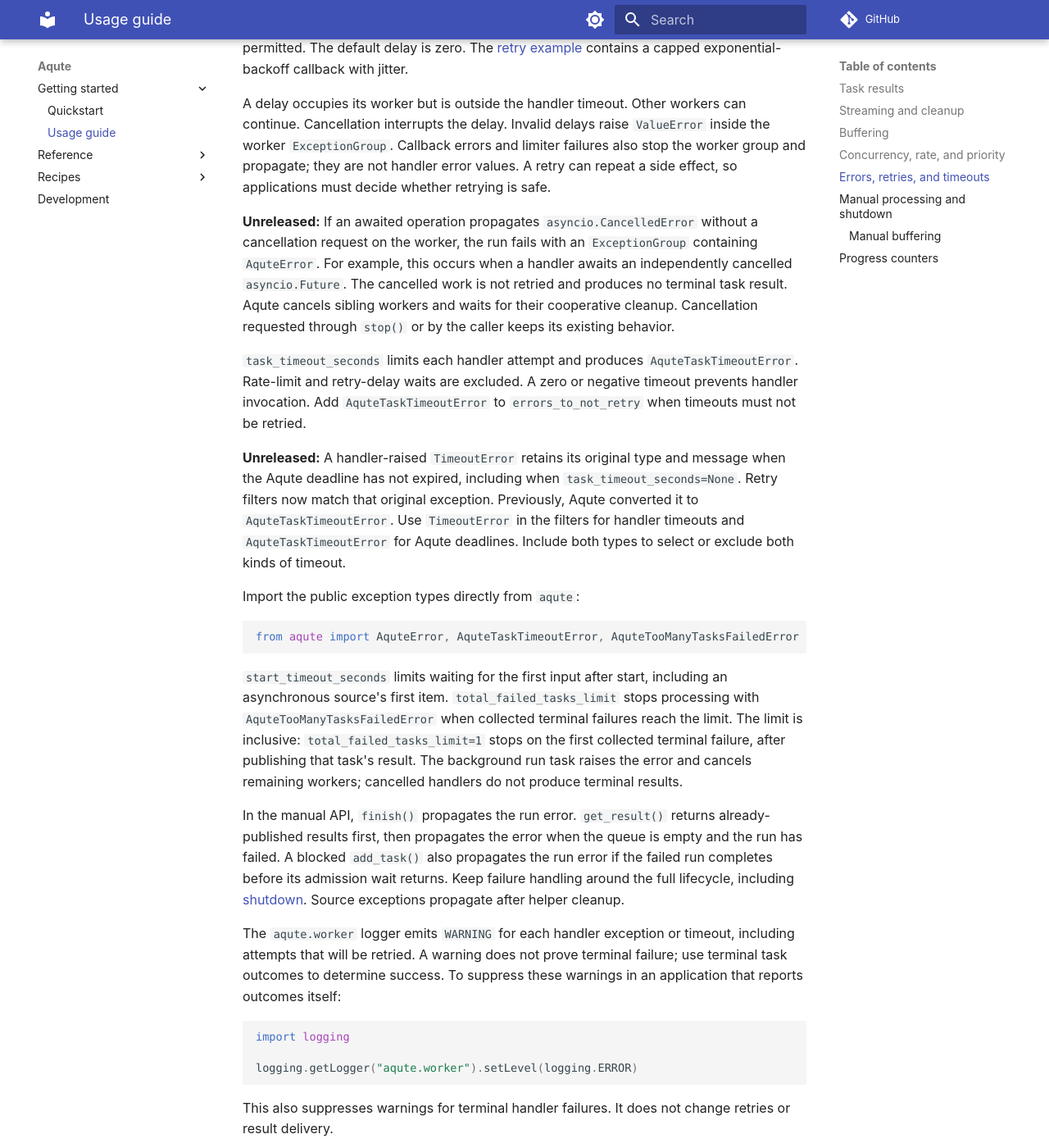
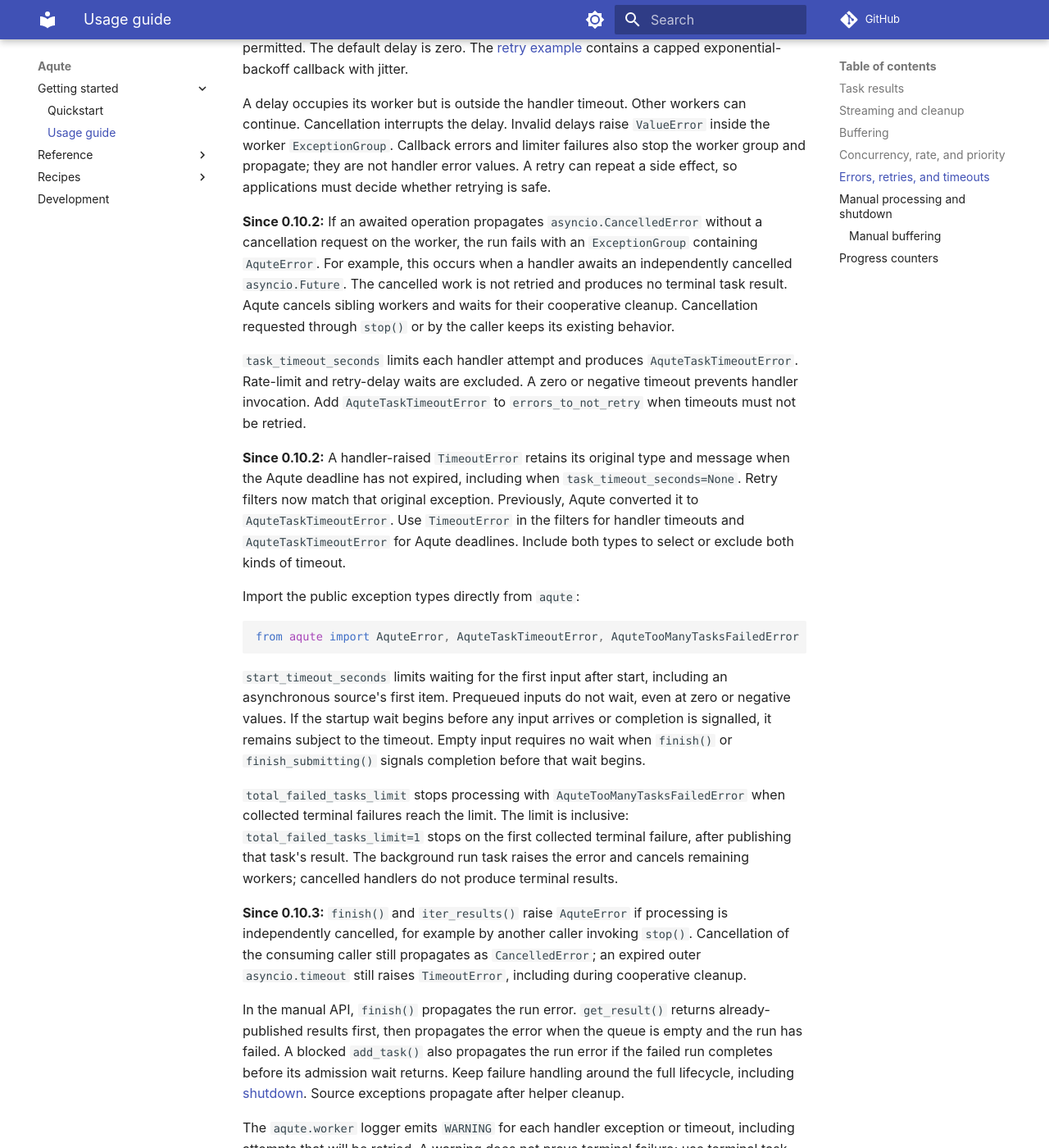
Before and after one commit to insomnes/aqute, an MkDocs documentation site: the page built from docs/usage.md, in a window 1280 px wide and 1400 px high, scrolled down 3064 px. Shown: the whole window at 82% size. Built offline with MkDocs 1.6.1 and Material for MkDocs 9.7.7, drawn with Linux system fonts in a browser that asks for light colours; comment, search, counter and statistics services are not loaded; some of the changed text lies outside the part shown.

Commit message:
fix: correct cancellation, startup timeout and retry edge cases (#62)
* fix(runtime): correct cancellation and startup edge cases

* docs: prepare 0.10.3 runtime edge guidance

````diff
--- a/docs/usage.md
+++ b/docs/usage.md
@@ -2,7 +2,7 @@
 
 <span id="for-coding-agents"></span>
 
-This guide covers the 0.10.1 API for Python 3.11+. Start with
+This guide covers the 0.10.3 API for Python 3.11+. Start with
 [installation](index.md#installation) and [Choose an API](index.md#choose-an-api).
 See the [API reference](reference.md) for parameter types and defaults, or the
 [changelog](https://github.com/insomnes/aqute/blob/main/CHANGELOG.md) for migration
@@ -131,7 +131,7 @@ Handler exceptions derived from `Exception` become `AquteTask.error` values.
 `retry_count` specifies extra attempts; its default is zero.
 `specific_errors_to_retry` selects exception types.
 When omitted, it defaults to `None`: every caught handler error is eligible while
-the retry budget remains.
+the retry budget remains. An empty tuple, `()`, selects no errors.
 `errors_to_not_retry` excludes types and takes precedence when both filters match.
 
 `retry_delay(failed_attempt, error)` optionally returns finite, nonnegative seconds.
@@ -145,7 +145,7 @@ inside the worker `ExceptionGroup`. Callback errors and limiter failures also st
 the worker group and propagate; they are not handler error values. A retry can
 repeat a side effect, so applications must decide whether retrying is safe.
 
-**Unreleased:** If an awaited operation propagates `asyncio.CancelledError`
+**Since 0.10.2:** If an awaited operation propagates `asyncio.CancelledError`
 without a cancellation request on the worker, the run fails with an
 `ExceptionGroup` containing `AquteError`. For example, this occurs when a handler
 awaits an independently cancelled `asyncio.Future`. The cancelled work is not
@@ -158,7 +158,7 @@ by the caller keeps its existing behavior.
 negative timeout prevents handler invocation. Add `AquteTaskTimeoutError` to
 `errors_to_not_retry` when timeouts must not be retried.
 
-**Unreleased:** A handler-raised `TimeoutError` retains its original type and
+**Since 0.10.2:** A handler-raised `TimeoutError` retains its original type and
 message when the Aqute deadline has not expired, including when
 `task_timeout_seconds=None`. Retry filters now match that original exception.
 Previously, Aqute converted it to `AquteTaskTimeoutError`. Use `TimeoutError` in
@@ -172,12 +172,24 @@ from aqute import AquteError, AquteTaskTimeoutError, AquteTooManyTasksFailedErro
 ```
 
 `start_timeout_seconds` limits waiting for the first input after start, including
-an asynchronous source's first item. `total_failed_tasks_limit` stops processing
+an asynchronous source's first item. Prequeued inputs do not wait, even at zero
+or negative values. If the startup wait begins before any input arrives or
+completion is signalled, it remains subject to the timeout. Empty input requires
+no wait when `finish()` or `finish_submitting()` signals completion before that
+wait begins.
+
+`total_failed_tasks_limit` stops processing
 with `AquteTooManyTasksFailedError` when collected terminal failures reach the limit.
 The limit is inclusive: `total_failed_tasks_limit=1` stops on the first collected
 terminal failure, after publishing that task's result. The background run task
 raises the error and cancels remaining workers; cancelled handlers do not produce
 terminal results.
+
+**Since 0.10.3:** `finish()` and `iter_results()` raise `AquteError` if processing
+is independently cancelled, for example by another caller invoking `stop()`.
+Cancellation of the consuming caller still propagates as `CancelledError`;
+an expired outer `asyncio.timeout` still raises `TimeoutError`, including during
+cooperative cleanup.
 
 In the manual API, `finish()` propagates the run error. `get_result()` returns
 already-published results first, then propagates the error when the queue is empty
@@ -222,8 +234,13 @@ After start, a full input queue makes `add_task()` wait for capacity;
 it raises `AquteError` if the run completes normally before admission.
 Default capacity `workers_count` can therefore block service callers
 inside submission, so bound concurrent callers or apply an admission timeout.
+Cancellation or a timeout can race completed admission: it does not prove that
+the task was not accepted. Aqute counts accepted work even when the submitting
+caller is cancelled. Retrying a cancelled submission can duplicate processing;
+caller-supplied task IDs do not deduplicate work. The same admission ambiguity
+applies to `Foreman.add_task()`.
 
-**Unreleased:** Concurrent `add_task()` calls with omitted or empty IDs receive
+**Since 0.10.2:** Concurrent `add_task()` calls with omitted or empty IDs receive
 distinct generated IDs within one run, including while waiting for input capacity.
 Cancelled submissions can leave gaps. `stop()` resets the sequence, so later runs
 can reuse generated IDs. Caller-supplied IDs are not checked for duplicates or
````
Also changed, not shown: CHANGELOG.md (+13 -1 lines), README.md (+2 -2 lines), docs/http_client.md (+1 -1 lines), docs/index.md (+3 -3 lines), docs/llm_inference.md (+1 -1 lines), docs/reference.md (+7 -4 lines), docs/request_pool.md (+1 -1 lines), 5 other files.
